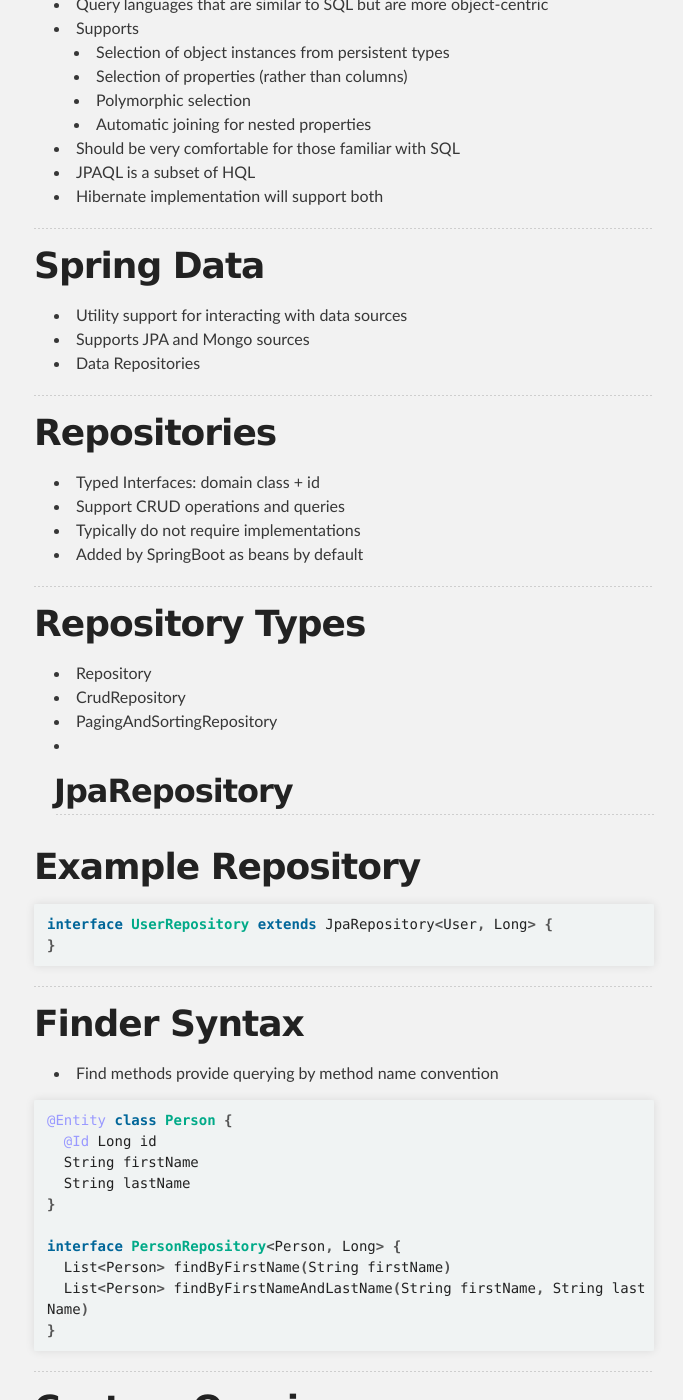
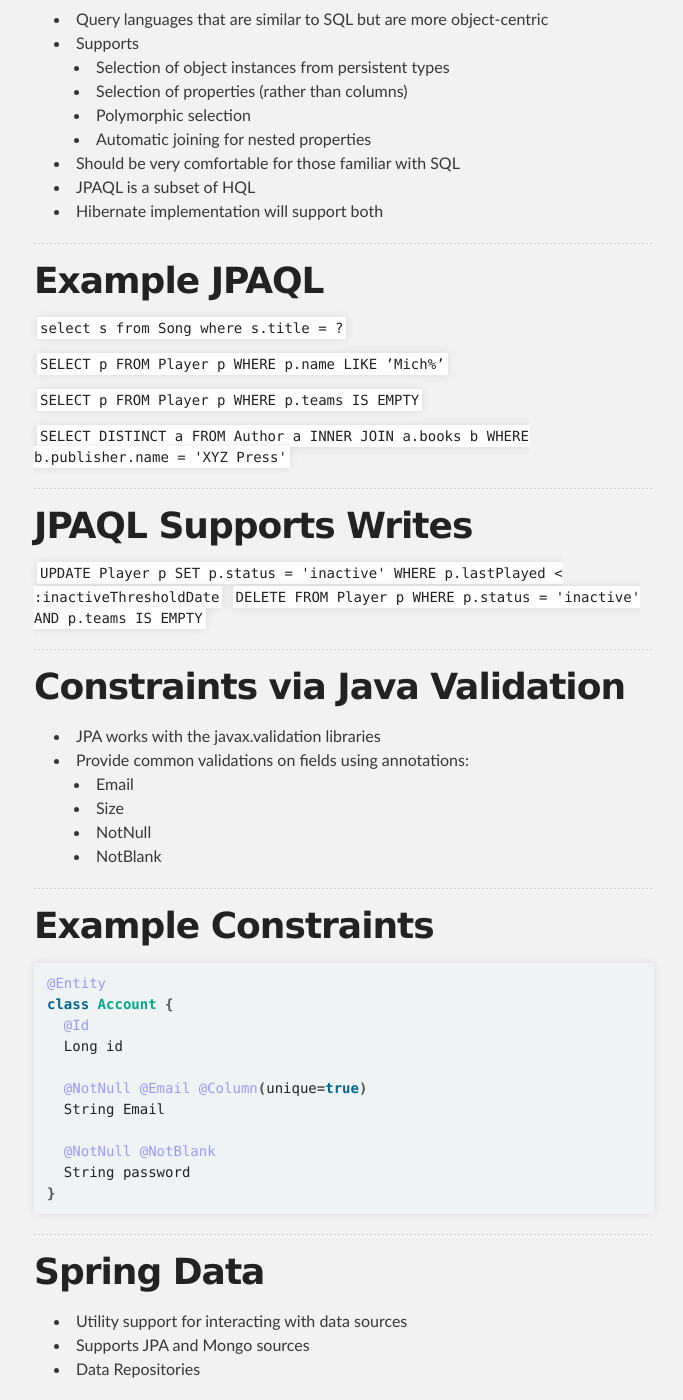
Before and after one commit to mikecalvo/mikecalvo.github.io, a Jekyll site: the page built from msse/notes/jpa/index.md, in a window 1280 px wide and 1400 px high, scrolled down 3505 px. Shown: the whole window, without its empty margins (296-979 px from the left). Built offline with Jekyll 4.4.1, drawn with Linux system fonts in a browser that asks for light colours; some of the changed text lies outside the part shown.

Commit message:
Updated JPA talk

````diff
--- a/msse/notes/jpa/index.md
+++ b/msse/notes/jpa/index.md
@@ -2,6 +2,7 @@
 title: Web Application Development
 layout: default
 ---
+slidenumbers: true
 
 # JPA and Spring Data
 ## Mike Calvo
@@ -141,6 +142,56 @@
 
 ---
 
+# Example JPAQL
+`select s from Song where s.title = ?`
+
+`SELECT p FROM Player p WHERE p.name LIKE ’Mich%’`
+
+`SELECT p FROM Player p WHERE p.teams IS EMPTY`
+
+`SELECT DISTINCT a FROM Author a INNER JOIN a.books b WHERE b.publisher.name = 'XYZ Press'`
+
+---
+
+# JPAQL Supports Writes
+`UPDATE Player p
+SET p.status = 'inactive'
+WHERE p.lastPlayed < :inactiveThresholdDate`
+`DELETE
+FROM Player p
+WHERE p.status = 'inactive'
+AND p.teams IS EMPTY`
+
+---
+
+# Constraints via Java Validation
+- JPA works with the javax.validation libraries
+- Provide common validations on fields using annotations:
+  - Email
+  - Size
+  - NotNull
+  - NotBlank
+
+---
+
+# Example Constraints
+
+``` groovy
+@Entity
+class Account {
+  @Id
+  Long id
+
+  @NotNull @Email @Column(unique=true)
+  String Email
+
+  @NotNull @NotBlank
+  String password
+}
+```
+
+---
+
 # Spring Data
 - Utility support for interacting with data sources
 - Supports JPA and Mongo sources
@@ -161,6 +212,7 @@
 - CrudRepository
 - PagingAndSortingRepository
 - JpaRepository
+
 ---
 
 # Example Repository
````
Also changed, not shown: other parts of msse/notes/jpa/index.md (+1 -1 lines).
